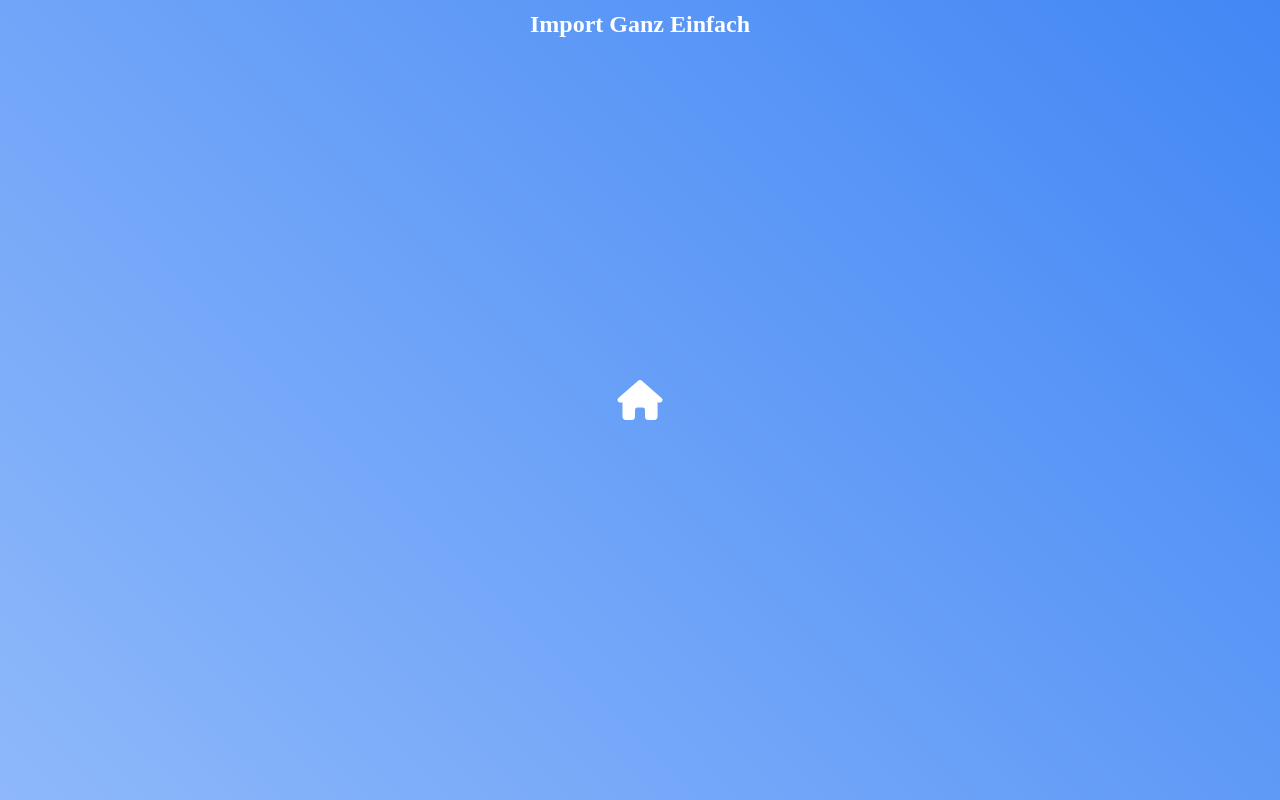
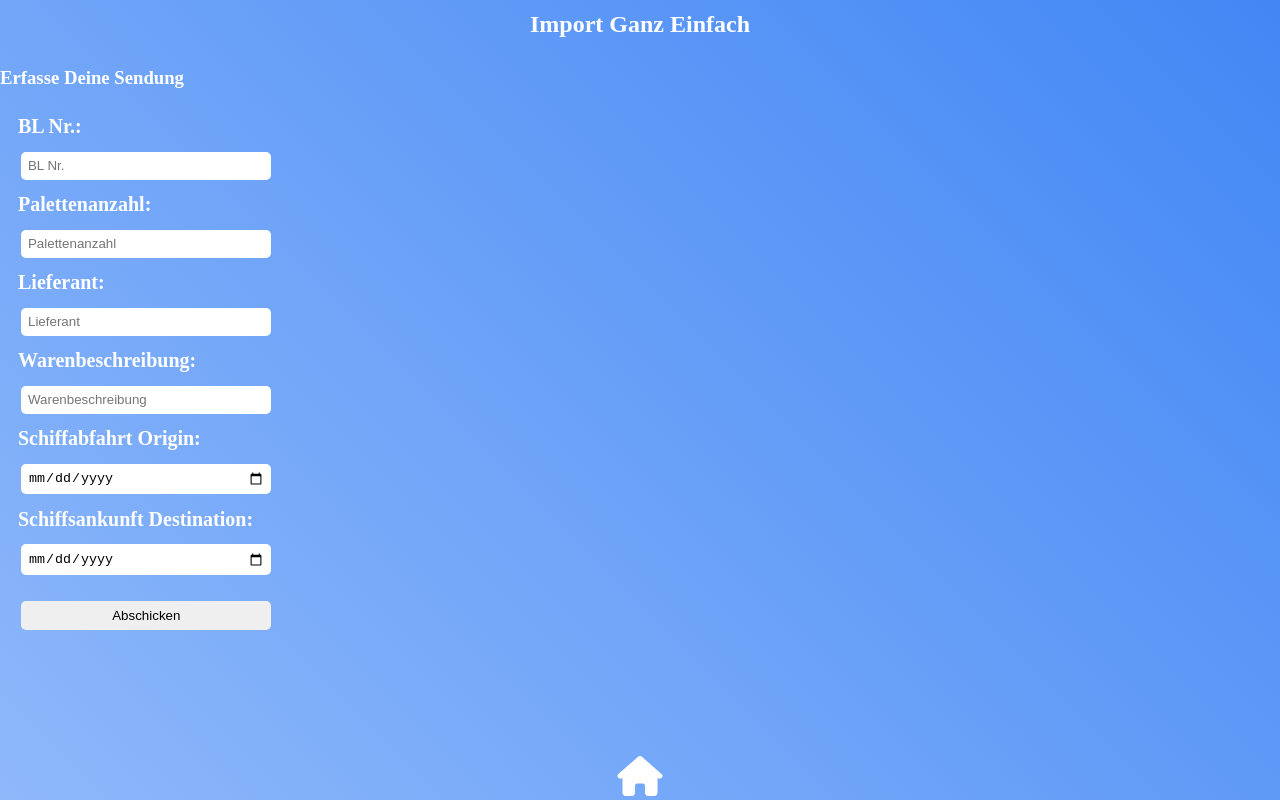
Before and after one commit to uwejettkant/capstone-project, a React (Create React App) app in the folder frontend/: page /create-shipment in a window 1280 px wide. Built offline with nearby package versions, Linux system fonts and the light colour scheme.

Commit message:
added create form + logic
Signed-off-by: Uwe Jettkant <uj@MacBook-Pro.fritz.box>

```diff
--- a/frontend/src/App.js
+++ b/frontend/src/App.js
@@ -4,6 +4,7 @@ import Header from './Header'
 import Home from './Home'
 import TaskList from './TaskList'
 import IndividualNotes from './IndividualNotes'
+import CreateShipment from './CreateShipment'
 import Footer from './Footer'
 import { Switch, Route } from 'react-router-dom'
 
@@ -22,6 +23,9 @@ export default function App() {
         <Route path="/individual-notes">
           <IndividualNotes />
         </Route>
+        <Route path="/create-shipment">
+          <CreateShipment />
+        </Route>
       </Switch>
       <Footer />
     </>
--- /dev/null
+++ b/frontend/src/CreateShipment.js
@@ -0,0 +1,136 @@
+import React, { useState } from 'react'
+import styled from 'styled-components/macro'
+
+
+export default function CreateShipment() {
+
+  const [entry, setEntry] = useState({
+    BL: '',
+    Palettenanzahl: '',
+    Lieferant: '',
+    Warenbeschreibung: '',
+    etd: '',
+    eta: '',
+  })
+
+  function handleSubmit(e) {
+    e.preventDefault()
+    // addNotice(value)
+    console.log(entry)
+    setEntry('')
+  }
+
+  return (
+    <main>
+      <Headline>Erfasse Deine Sendung</Headline>
+      <FormStyled onSubmit={handleSubmit}>
+        <LabelStyled htmlFor="BL">BL Nr.:</LabelStyled>
+        <InputStyled
+          id="BL"
+          name="BL"
+          type="text"
+          value={entry.BL}
+          onChange={(e) => setEntry({ ...entry, [e.target.name]: e.target.value })}
+          placeholder="BL Nr."
+          required
+        />
+
+        <LabelStyled htmlFor="Palettenanzahl">Palettenanzahl:</LabelStyled>
+        <InputStyled
+          id="Palettenanzahl"
+          name="Palettenanzahl"
+          type="text"
+          value={entry.Palettenanzahl}
+          onChange={(e) => setEntry({ ...entry, [e.target.name]: e.target.value })}
+          placeholder="Palettenanzahl"
+          required
+        />
+
+        <LabelStyled htmlFor="Lieferant">Lieferant:</LabelStyled>
+        <InputStyled
+          id="Lieferant"
+          name="Lieferant"
+          type="text"
+          value={entry.Lieferant}
+          onChange={(e) => setEntry({ ...entry, [e.target.name]: e.target.value })}
+          placeholder="Lieferant"
+          required
+        />
+
+        <LabelStyled htmlFor="Warenbeschreibung">Warenbeschreibung:</LabelStyled>
+        <InputStyled
+          id="Warenbeschreibung"
+          name="Warenbeschreibung"
+          type="text"
+          value={entry.Warenbeschreibung}
+          onChange={(e) => setEntry({ ...entry, [e.target.name]: e.target.value })}
+          placeholder="Warenbeschreibung"
+          required
+        />
+
+        <LabelStyled htmlFor="etd">Schiffabfahrt Origin:</LabelStyled>
+        <InputStyled
+          id="etd"
+          name="etd"
+          type="date"
+          value={entry.etd}
+          onChange={(e) => setEntry({ ...entry, [e.target.name]: e.target.value })}
+          placeholder="etd"
+          required
+        />
+
+        <LabelStyled htmlFor="eta">Schiffsankunft Destination:</LabelStyled>
+        <InputStyled
+          id="eta"
+          name="eta"
+          type="date"
+          value={entry.eta}
+          onChange={(e) => setEntry({ ...entry, [e.target.name]: e.target.value })}
+          placeholder="eta"
+          required
+        />
+        <InputStyled type="submit" value="Abschicken" />
+        </FormStyled>
+    </main>
+  )}
+
+
+//   function handleSubmit(event) {
+//     event.preventDefault()
+//     let newShipment = {
+//       BL: entry.BL,
+//       Palettenanzahl: entry.Palettenanzahl,
+//       Lieferant: entry.Lieferant,
+//       Warenbeschreibung: entry.Warenbeschreibung,
+//       etd: entry.etd,
+//       eta: entry.eta,
+//     }
+
+const Headline = styled.h3`
+    color: #fff;
+`
+
+
+const FormStyled = styled.form`
+  display: flex;
+  flex-direction: column;
+  border: none;
+  border-radius: 5px;
+  padding: 0.5em;
+  margin-top: 0.5em;
+`
+
+const LabelStyled = styled.label`
+  color: #fff;
+  font-size: 1.25rem;
+  font-weight: bold;
+  margin-left: 0.5em;
+`
+
+const InputStyled = styled.input`
+  width: 250px;
+  border: none;
+  border-radius: 5px;
+  padding: 0.5em;
+  margin: 1em;
+`
--- a/frontend/src/Footer.js
+++ b/frontend/src/Footer.js
@@ -22,11 +22,9 @@ const FooterStyled = styled.footer`
     color: #fff;
     background: transparent;
     font-size: 2.5rem;
-    /* margin-bottom: .15em; */
   }
 `
 
 const NavLinkStyled = styled(NavLink)`
-  /* padding: 10px; */
   background: transparent;
 `
--- a/frontend/src/Home.js
+++ b/frontend/src/Home.js
@@ -13,6 +13,9 @@ export default function Home() {
         </NavLinkStyled>
         <NavLinkStyled to="/individual-notes">
           <Headline>Meine Notizen</Headline>
+        </NavLinkStyled>
+        <NavLinkStyled to="/create-shipment">
+          <Headline>Erfasse Deine Seefracht</Headline>
         </NavLinkStyled>
       </LinkWrapper>
     </>
--- a/frontend/src/NoteForm.js
+++ b/frontend/src/NoteForm.js
@@ -21,6 +21,7 @@ export default function NoteForm({ addNotice, defaultText }) {
         maxLength="40"
         onChange={(e) => setValue(e.target.value)}
       />
+      <InputStyled type="submit" value="Abschicken" />
     </FormStyled>
   )
 }
--- a/frontend/src/TaskList.js
+++ b/frontend/src/TaskList.js
@@ -29,7 +29,6 @@ ProgressBar.propTypes = {
 export default function TaskList() {
   const [progress, setProgress] = useState({ percentage: 0 })
   const match = useRouteMatch()
-  console.log(match.params)
 
   return (
     <main>
```
